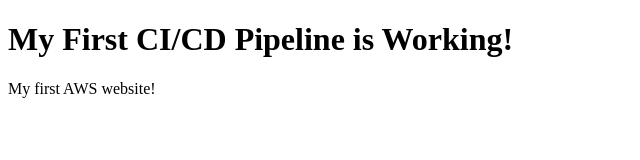
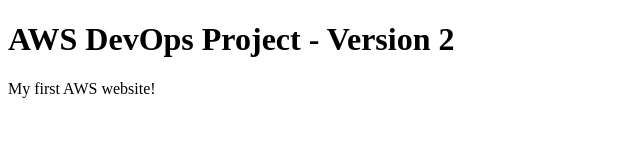
Before and after one commit to muthucr/aws-static-website-devops, a plain HTML site: page index.html in a window 1280 px wide. Shown: the whole page, without its empty margins (0-640 px from the left). Drawn offline with Linux system fonts and the light colour scheme.

Commit message:
Update index.html

```diff
--- a/index.html
+++ b/index.html
@@ -4,7 +4,7 @@
     <title>My AWS Project</title>
 </head>
 <body>
-    <h1><h1>My First CI/CD Pipeline is Working!</h1></h1>
+  <h1>AWS DevOps Project - Version 2</h1>
     <p>My first AWS website!</p>
 </body>
 </html>
```
